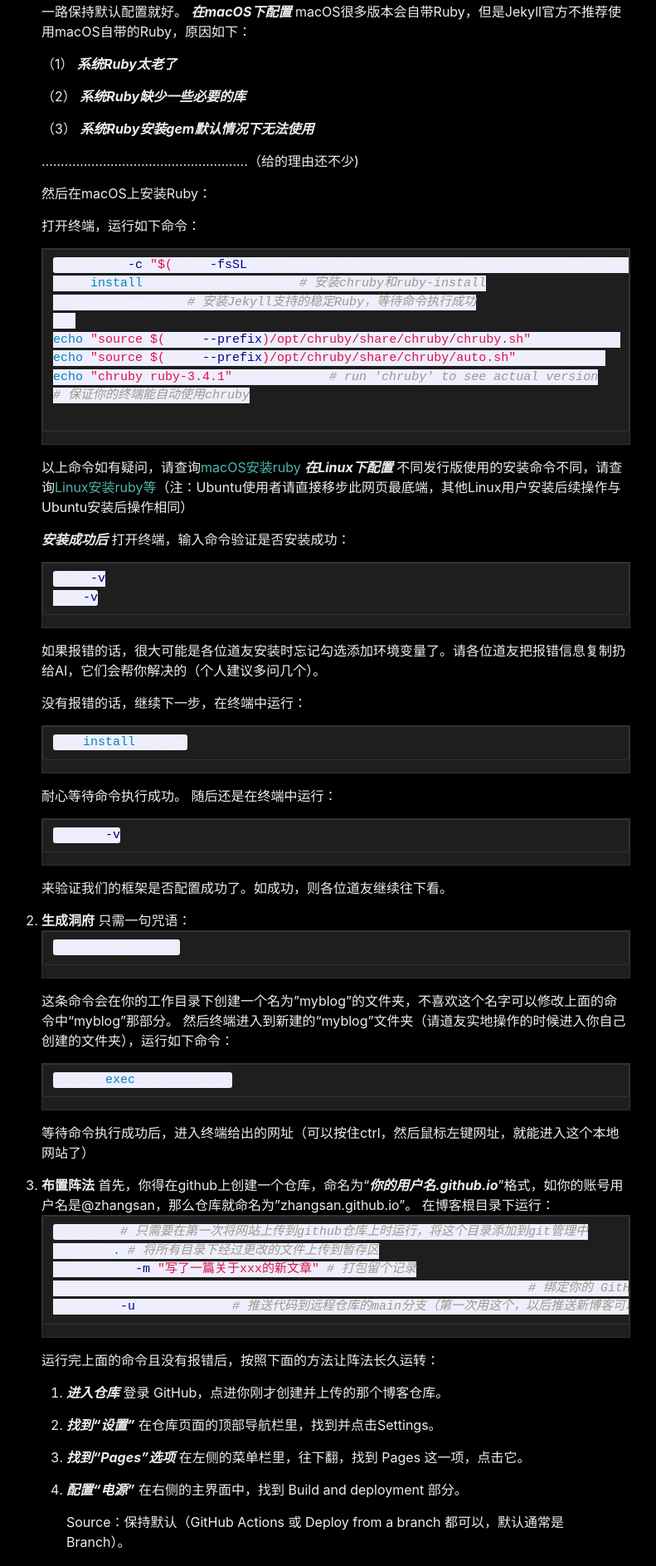
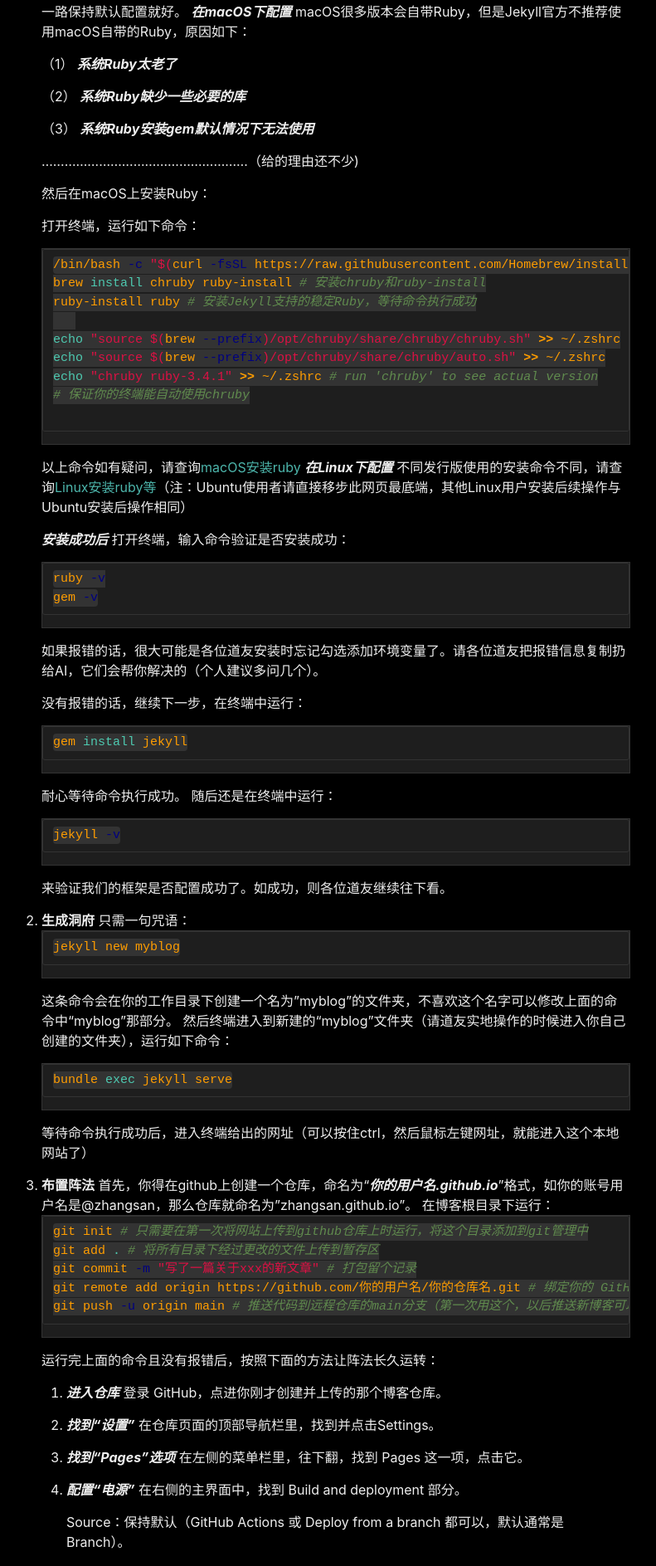
Before and after one commit to CanYouImag/CanYouImag.github.io, a Jekyll site: the page built from _posts/2026-05-08-hello-blog.markdown, in a window 1280 px wide. Shown: the part 1058-2945 px from the top of the page at 83% size, without its empty margins (250-1041 px from the left). Built offline with Jekyll 4.4.1, drawn with Linux system fonts in a browser that asks for light colours.

Commit message:
修复博客内容显示问题

```diff
--- a/assets/main.scss
+++ b/assets/main.scss
@@ -60,3 +60,25 @@ h1, h2, h3, h4, h5, h6 {
   background-color: #1e1e1e !important;
   border: 1px solid #333;
 }
+
+pre {
+  background-color: #1e1e1e !important; // 统一为深灰背景
+  color: #d4d4d4 !important;            // 统一为浅灰文字
+  border: 1px solid #333;               // 加个边框更有质感
+}
+
+// 2. 修复行内代码 (比如文中提到的 `command`)
+code {
+  background-color: #333 !important;    // 深灰胶囊背景
+  color: #ff9d00 !important;            // 橙黄色文字，模仿终端
+  padding: 2px 4px;
+  border-radius: 4px;
+}
+
+// 3. 确保代码块内部的高亮颜色也能看清
+.highlight {
+  .c { color: #608b4e; } // 注释 (绿色)
+  .k { color: #569cd6; } // 关键字 (蓝色)
+  .s { color: #ce9178; } // 字符串 (橙色)
+  .nb { color: #4ec9b0; } // 内置函数 (青色)
+}
```
Also changed, not shown: assets/piluzhenafo.jpg (added).
